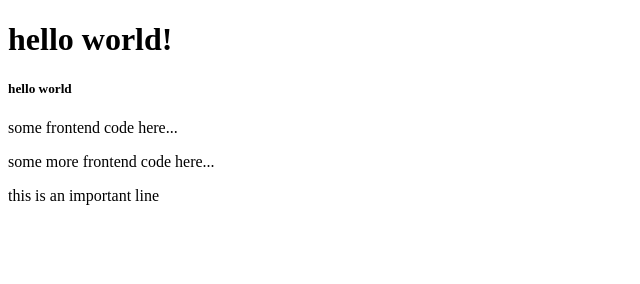
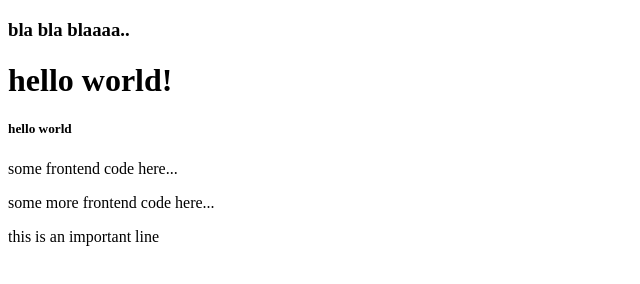
Before and after one commit to AtheekJAR/Sample_repo, a plain HTML site: page index.html in a window 1280 px wide. Shown: the whole page, without its empty margins (0-640 px from the left). Drawn offline with Linux system fonts and the light colour scheme.

Commit message:
edited some code

```diff
--- a/index.html
+++ b/index.html
@@ -6,6 +6,7 @@
     <title>Document</title>
 </head>
 <body>
+    <h3>bla bla blaaaa..</h3>
     <h1>hello world!</h1>
 
 
```
